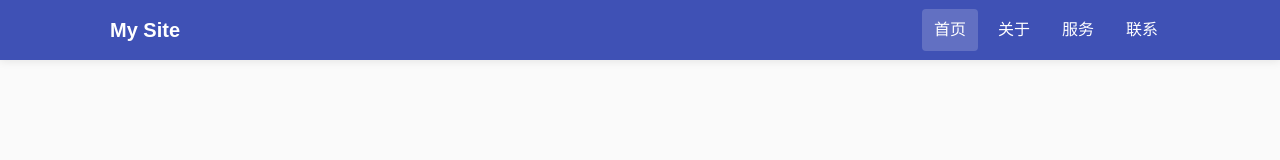
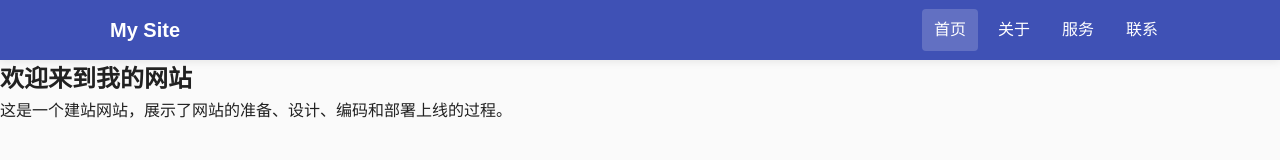
Before and after one commit to jinwenchao/site, a plain HTML site: page index.html in a window 1280 px wide. Drawn offline with Linux system fonts and the light colour scheme.

Commit message:
Add hero section to index.html
Added a hero section with a heading and description.

```diff
--- a/index.html
+++ b/index.html
@@ -23,7 +23,10 @@
     </header>
 
     <!-- Hero 主视觉区 -->
-
+    <section class="hero">
+      <h1>欢迎来到我的网站</h1>
+      <p>这是一个建站网站，展示了网站的准备、设计、编码和部署上线的过程。</p>
+    </sction>
     <!-- 内容列表区 -->
 
     <!-- 底部页脚区 -->
```
